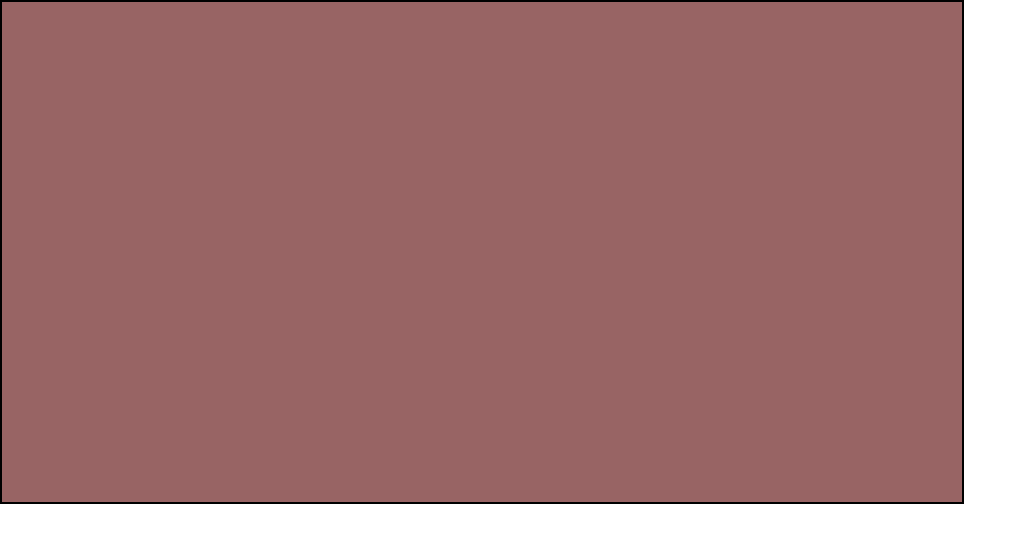
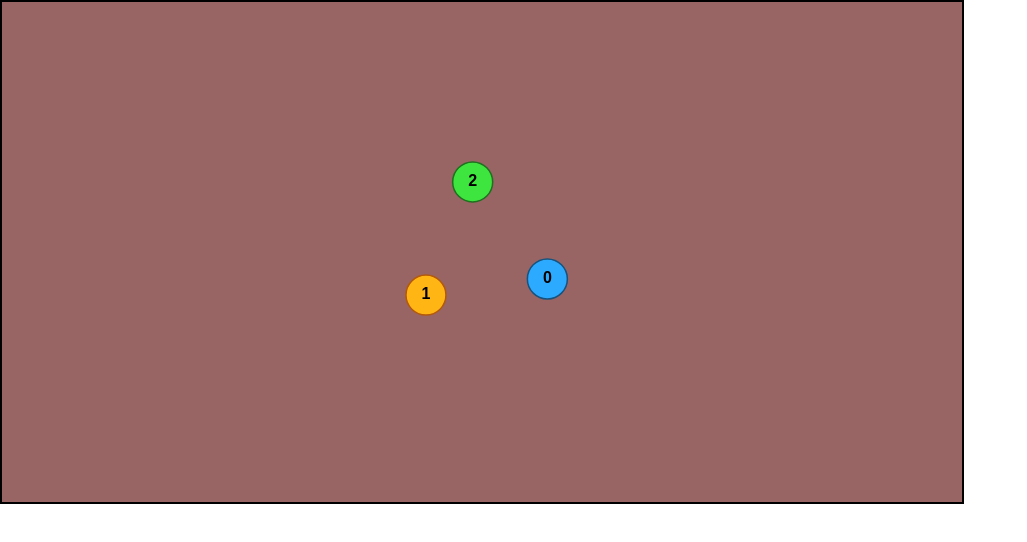
Before and after one commit to TatjanaMerkel/ford-fulkerson-algorithm-app, a React (Create React App) app: page / in a window 1280 px wide. Shown: the top 542 px of the page, without its empty margins (0-1027 px from the left). Built offline with nearby package versions, Linux system fonts and the light colour scheme.

Commit message:
feat: add d3 simulation for circles

```diff
--- a/src/App.tsx
+++ b/src/App.tsx
@@ -1,9 +1,10 @@
-import NetworkField from "./components/NetworkField/NetworkField";
+// import NetworkField from "./components/NetworkField/NetworkField";
+import Nodes from './components/Nodes/Nodes'
 
 function App() {
     return (
         <div>
-            <NetworkField />
+            <Nodes />
         </div>
     );
 }
--- a/src/components/NetworkField/NetworkField.css
+++ /dev/null
@@ -1,10 +0,0 @@
-svg {
-    background-color: #986464;
-    cursor: default;
-    border: 2px solid black;
-    -webkit-user-select: none;
-    -moz-user-select: none;
-    -ms-user-select: none;
-    -o-user-select: none;
-    user-select: none;
-}
--- a/src/components/NetworkField/NetworkField.tsx
+++ /dev/null
@@ -1,33 +0,0 @@
-import * as d3 from 'd3';
-import {useEffect, useRef} from "react";
-import Nodes from "../Nodes/Nodes";
-import './NetworkField.css';
-
-function NetworkField() {
-    const width = 960;
-    const height = 500;
-    const ref: any = useRef()
-    const childRef: any = useRef();
-
-    useEffect(() => {
-        const svg = d3.select(ref.current)
-        svg.append("svg")
-            .attr("width", width)
-            .attr("height", height)
-            // method cancels the event if it is cancelable,
-            .on('contextmenu', (event) => {
-                event.preventDefault();
-            })
-
-
-    })
-    return (
-        <div ref={ref} onMouseDown={(event) => childRef.current.createNodes(event)}>
-            <Nodes ref={childRef}/>
-        </div>
-    );
-
-
-}
-
-export default NetworkField;
--- a/src/components/Nodes/Nodes.css
+++ b/src/components/Nodes/Nodes.css
@@ -4,7 +4,7 @@
 }
 
 text {
-    font: 12px sans-serif;
+    font: 16px sans-serif;
     pointer-events: none;
 }
 
@@ -12,3 +12,14 @@ text.id {
     text-anchor: middle;
     font-weight: bold;
 }
+
+svg {
+    background-color: #986464;
+    cursor: default;
+    border: 2px solid black;
+    -webkit-user-select: none;
+    -moz-user-select: none;
+    -ms-user-select: none;
+    -o-user-select: none;
+    user-select: none;
+}
--- a/src/components/Nodes/Nodes.tsx
+++ b/src/components/Nodes/Nodes.tsx
@@ -5,53 +5,133 @@ import './Nodes.css';
 
 class Nodes extends React.Component<any, any> {
 
+
+    svgRef: React.RefObject<any>;
+    width = 960;
+    height = 500;
+    svg: any;
+
     colors = d3.scaleOrdinal(d3.schemeCategory10);
     nodes = new Array<any>();
     lastNodeId: number = 0;
+    force: any;
+    path: any;
     circle: any;
 
-    componentDidMount() {
 
+    constructor(props: any) {
+        super(props);
+        this.svgRef = React.createRef();
     }
 
-    createNodes(event: any) {
+    componentDidMount() {
+        this.svg = d3.select(this.svgRef.current)
+            .append("svg")
+            .attr("width", this.width)
+            .attr("height", this.height)
+            .on('contextmenu', (event, d) => { event.preventDefault(); })
 
-        // insert new node at point
-        const point = d3.pointer(event)
-        const node = {id: ++this.lastNodeId, x: point[0], y: point[1]};
-        this.nodes.push(node);
-        console.log(this.nodes);
+        this.nodes = [
+            { id: 0 },
+            { id: 1 },
+            { id: 2}
+        ];
 
-        this.circle = d3.select('svg').append('svg:g').selectAll('g');
+        this.lastNodeId = 2;
+
+
+        // init D3 force layout
+        this.force = d3.forceSimulation()
+            .force('link', d3.forceLink().id((d: any) => d.id).distance(150))
+            .force('charge', d3.forceManyBody().strength(-500))
+            .force('x', d3.forceX(this.width / 2))
+            .force('y', d3.forceY(this.height / 2))
+            .on('tick', () => this.tick());
+
+
+        // handles to link and node element groups
+        this.path = this.svg.append('svg:g').selectAll('path');
+        this.circle = this.svg.append('svg:g').selectAll('g');
+
+        // app starts here
+        this.svg.on('mousedown', (event: any, d: any) => this.mousedown(event, d))
+
+        this.restart();
+    }
+
+
+
+    tick() {
+        this.path.attr('d', (d: any) => {
+            const deltaX = d.target.x - d.source.x;
+            const deltaY = d.target.y - d.source.y;
+            const dist = Math.sqrt(deltaX * deltaX + deltaY * deltaY);
+            const normX = deltaX / dist;
+            const normY = deltaY / dist;
+            const sourcePadding = d.left ? 17 : 12;
+            const targetPadding = d.right ? 17 : 12;
+            const sourceX = d.source.x + (sourcePadding * normX);
+            const sourceY = d.source.y + (sourcePadding * normY);
+            const targetX = d.target.x - (targetPadding * normX);
+            const targetY = d.target.y - (targetPadding * normY);
+
+            return `M${sourceX},${sourceY}L${targetX},${targetY}`;
+        });
+
         this.circle.attr('transform', (d: any) => `translate(${d.x},${d.y})`);
-        this.circle = this.circle.data(this.nodes, (d: any) => d.id)
-        this.circle.selectAll('circle')
-            .style('fill', (d: any) => d3.rgb(this.colors(d.id)).brighter().toString())
+    }
 
-        const g = this.circle.enter().append('svg:g')
+    restart() {
+
+        this.circle = this.circle.data(this.nodes, (d: any) => d.id);
+
+        // add new nodes
+        const g = this.circle.enter().append('svg:g');
+
         g.append('svg:circle')
             .attr('class', 'node')
-            .attr('cx', this.nodes[this.nodes.length - 1].x)
-            .attr('cy', this.nodes[this.nodes.length - 1].y)
-            .attr('r', 25)
-            .style('fill', (d: any) => d3.rgb(this.colors(d.id)).brighter().toString())
+            .attr('r', 20)
+            .style('fill', (d: any) =>  d3.rgb(this.colors(d.id)).brighter().toString())
             .style('stroke', (d: any) => d3.rgb(this.colors(d.id)).darker().toString())
+            .on('mousedown', (event: any, d: any) => {
+                if (event.ctrlKey) return;
 
+                this.restart();
+            });
+
+        // show node IDs
         g.append('svg:text')
             .attr('x', 0)
             .attr('y', 4)
             .attr('class', 'id')
-            .text((d: any) => d.id)
-            .attr('transform', (d: any) => `translate(${d.x},${d.y})`);
+            .text((d: any) => d.id);
 
+        this.circle = g.merge(this.circle);
 
+        // set the graph in motion
+        this.force
+            .nodes(this.nodes)
+
+        this.force.alphaTarget(0.3).restart();
     }
+
+    mousedown(event: any, d: any) {
+
+        // insert new node at point
+        const point = d3.pointer(event);
+        const node = { id: ++this.lastNodeId, x: point[0], y: point[1] };
+        this.nodes.push(node);
+
+        this.restart();
+    }
+
 
     render() {
         return (
-            <div/>
-        );
+            <div ref={this.svgRef}> </div>
+        )
     }
+
 }
 
 export default Nodes;
```
